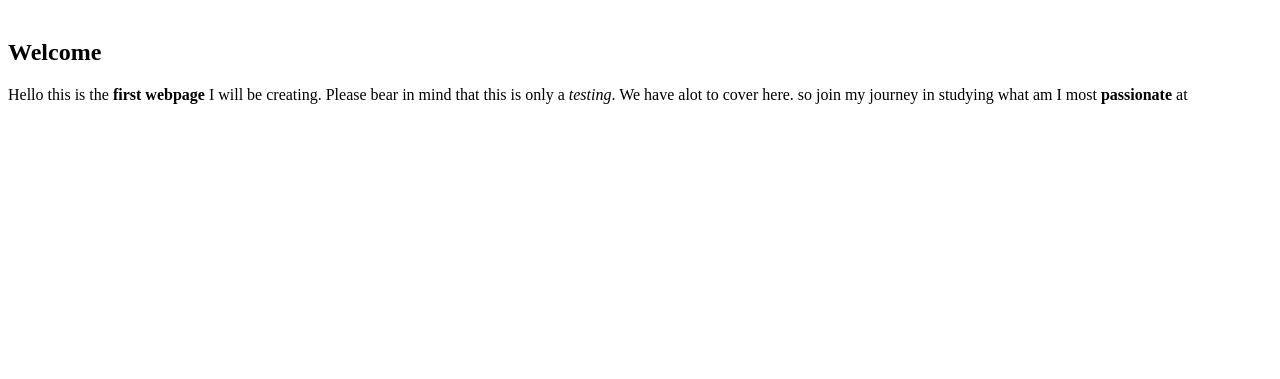
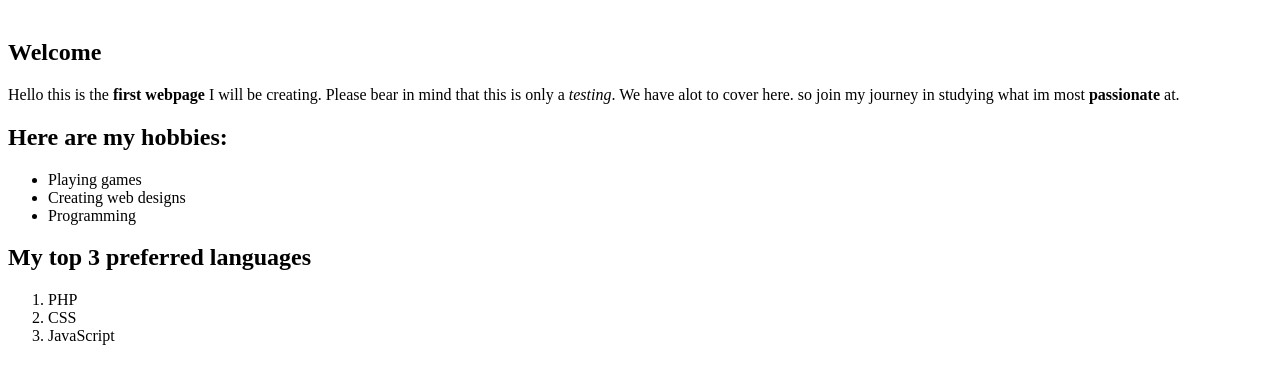
Before and after one commit to AviartPro/git_test, a plain HTML site: page index.html in a window 1280 px wide. Shown: the part 79-458 px from the top of the page. Drawn offline with Linux system fonts and the light colour scheme.

Commit message:
Added some list on blogs

```diff
--- a/index.html
+++ b/index.html
@@ -13,6 +13,20 @@
     <h2>Welcome</h2>
     <p>    Hello this is the <strong>first webpage</strong> I will be creating.
     Please bear in mind that this is only a <em>testing</em>. We have alot to cover here.
-so join my journey in studying what am I most <strong>passionate </strong>at</p>
+so join my journey in studying what im most <strong>passionate </strong>at.</p>
+
+    <h2>Here are my hobbies:</h2>
+    <ul>
+        <li>Playing games</li>
+        <li>Creating web designs</li>
+        <li>Programming</li>
+    </ul>
+
+    <h2>My top 3 preferred languages</h2>
+    <ol>
+        <li>PHP</li>
+        <li>CSS</li>
+        <li>JavaScript</li>
+    </ol>
     </body>
 </html>
```
